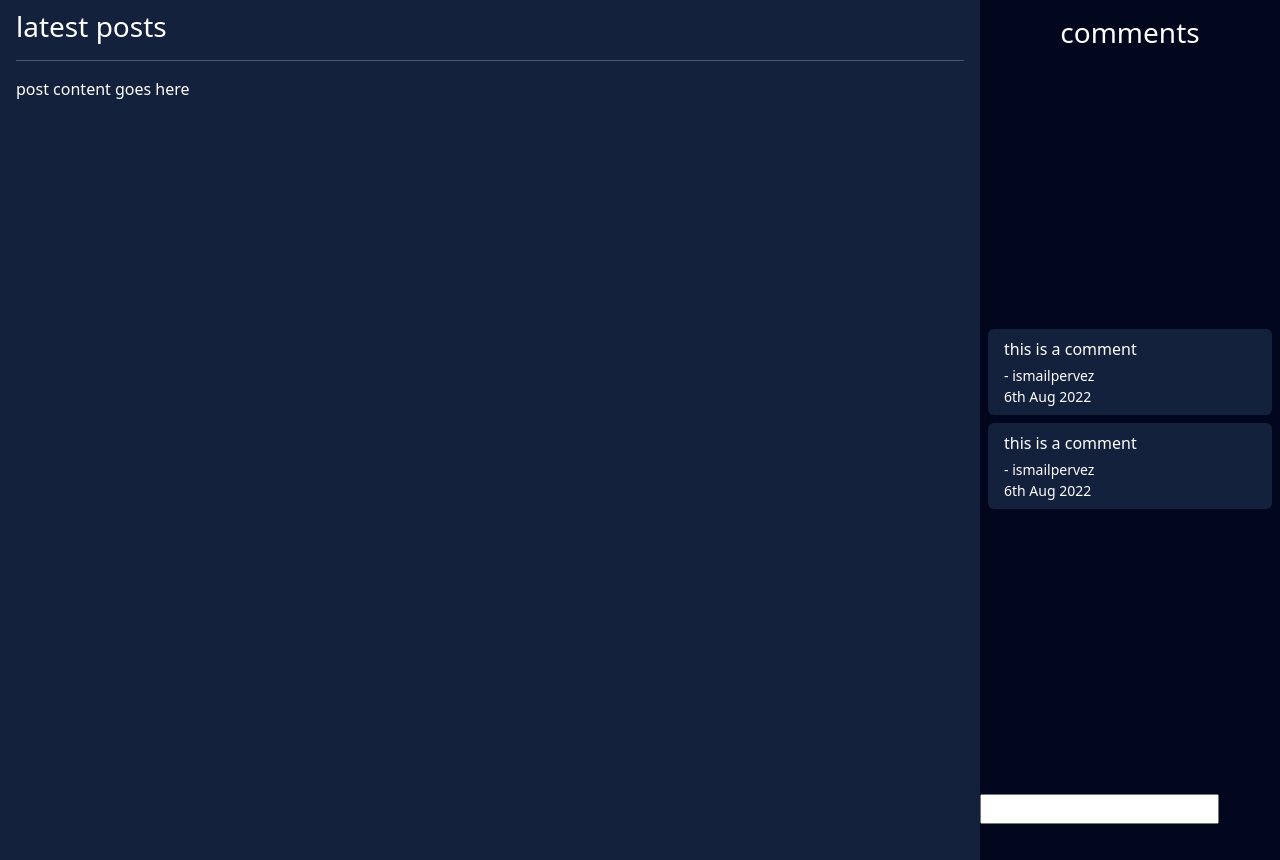
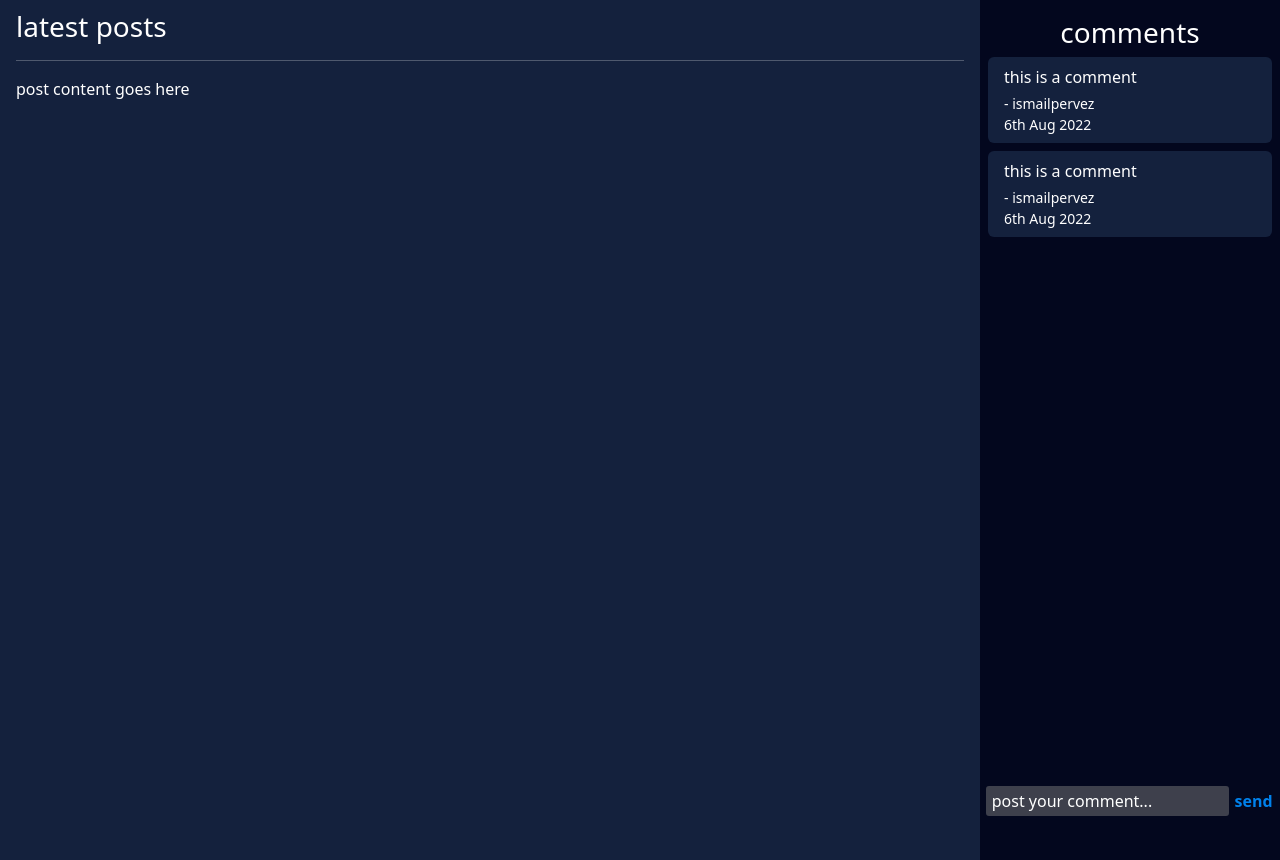
Before and after one commit to ismailPervez/pictogram, a Django app: page /post/1/ in a window 1280 px wide. Shown: the part 60-920 px from the top of the page. Run offline with Django 4.2, Linux system fonts and the light colour scheme; tables that the repository leaves empty hold one stand-in row (values such as "Sample post"); some libraries are stand-ins or nearby versions.

Commit message:
created a comment form

```diff
--- a/pictogram/users/forms.py
+++ b/pictogram/users/forms.py
@@ -1,5 +1,5 @@
-from django.forms import ModelForm, CharField, PasswordInput
-from .models import User, Post
+from django.forms import ModelForm, CharField, PasswordInput, TextInput
+from .models import User, Post, Comment
 # from cloudinary.forms import CloudinaryFileField
 
 '''
@@ -30,3 +30,15 @@
     class Meta:
         model = Post
         fields = ['picture', 'caption']
+
+class CommentForm(ModelForm):
+    class Meta:
+        model = Comment
+        fields = ['content']
+        labels = {
+            'content': ''
+        }
+
+        widgets = {
+            'content': TextInput(attrs={'placeholder': 'post your comment...'})
+        }
--- a/pictogram/users/static/users/main.css
+++ b/pictogram/users/static/users/main.css
@@ -178,10 +178,42 @@
 
 div.comments {
     display: grid !important;
-    grid-template-rows: 5% 90% 5% !important;
+    grid-template-rows: 5% 88% 7% !important;
     height: 90%;
+}
+
+.comments-container {
+    height: 100%;
 }
 
 .comment {
     background-color: var(--bg-light);
 }
+
+#comment-form {
+    display: flex;
+    padding: 2% 2%;
+    align-items: center;
+}
+
+#comment-form input {
+    flex: 1;
+    border: none;
+    outline: none;
+    border-radius: 3px;
+    background-color: rgba(129, 128, 128, 0.466);
+    padding: 1% 2%;
+    color: white;
+}
+
+#comment-form input::placeholder {
+    color: white;
+}
+
+#comment-form button {
+    border: none;
+    outline: none;
+    background-color: transparent;
+    color: rgb(0, 129, 235);
+    font-weight: bold;
+}
--- a/pictogram/users/templates/users/post_detail.html
+++ b/pictogram/users/templates/users/post_detail.html
@@ -24,8 +24,9 @@
                 <small class="d-block">6th Aug 2022</small>
             </div>
         </div>
-        <form method="POST">
-            <input type="text">
+        <form method="POST" id="comment-form">
+            {{ form }}
+            <button class="comment-btn" role="button">send</button>
         </form>
     </div>
 {% endblock sidebar %}
--- a/pictogram/users/views.py
+++ b/pictogram/users/views.py
@@ -1,6 +1,6 @@
 from django.http import JsonResponse, HttpResponse
 from django.shortcuts import get_object_or_404, render, redirect
-from .forms import RegisterForm, CreatePostForm
+from .forms import CommentForm, RegisterForm, CreatePostForm
 from .models import Post, User, Like
 from django.contrib import messages
 from django.contrib.auth.decorators import login_required
@@ -68,4 +68,5 @@
 
 def get_full_post(request, post_id):
     post = get_object_or_404(Post, pk=post_id)
-    return render(request, 'users/post_detail.html', {'post': post})
+    form = CommentForm()
+    return render(request, 'users/post_detail.html', {'post': post, 'form': form})
```
